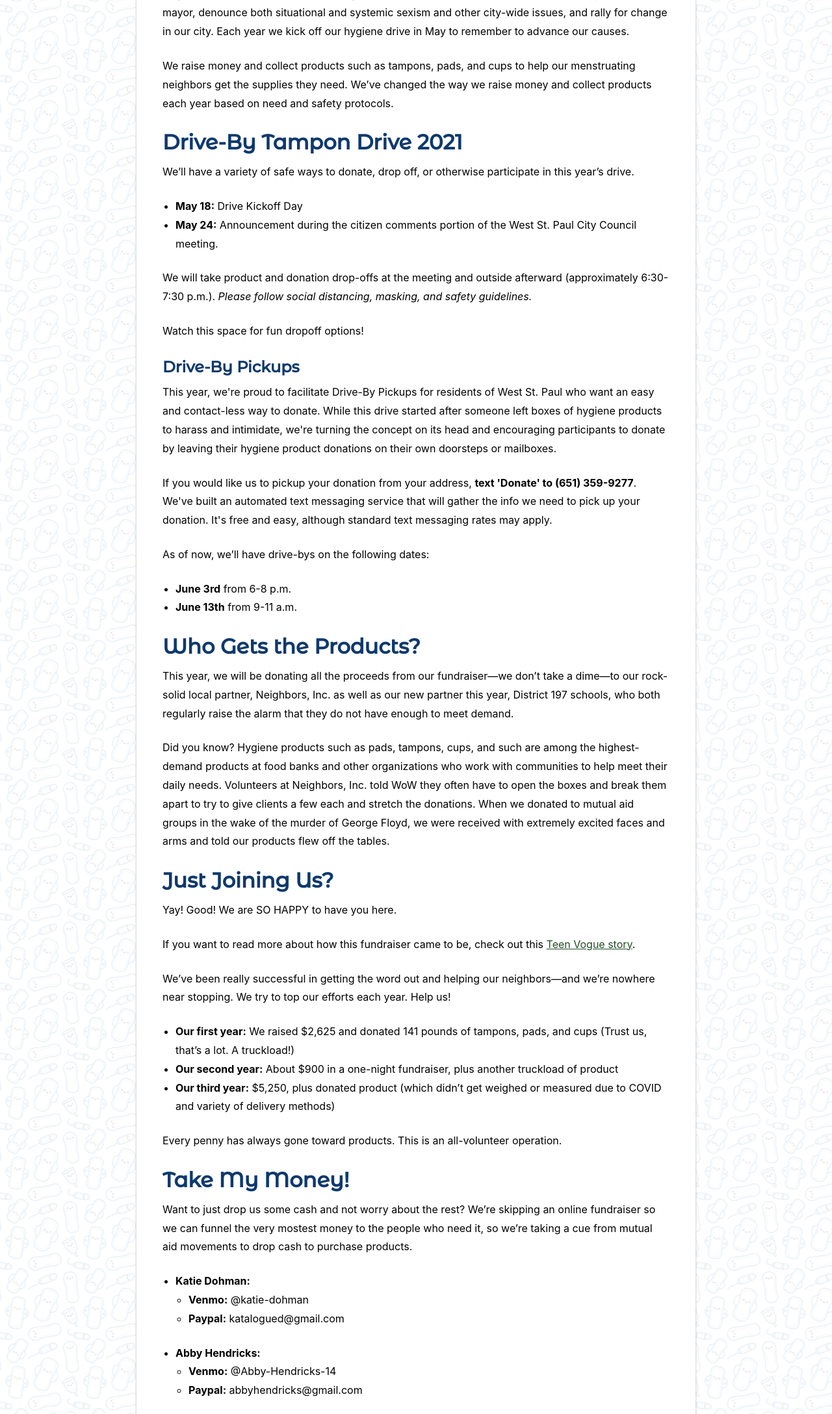
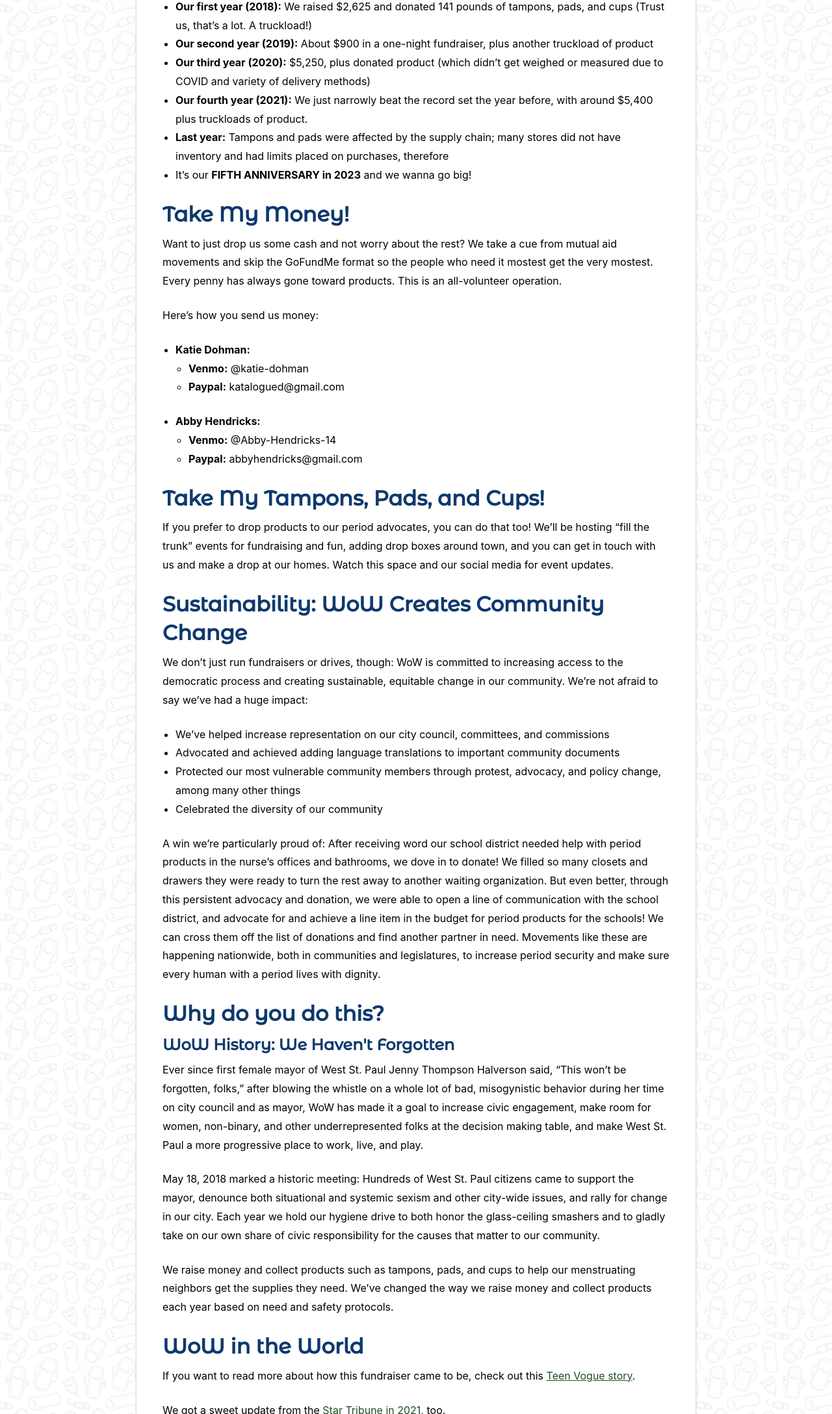
Before and after one commit to zahnster/pad-drive-2021, a plain HTML site: page index.html in a window 1280 px wide. Shown: the part 624-2800 px from the top of the page at 65% size. Drawn offline with Linux system fonts and the light colour scheme.

Commit message:
Update with 2023 content

```diff
--- a/index.html
+++ b/index.html
@@ -1,7 +1,7 @@
 <!DOCTYPE html>
 <html lang="en">
   <head>
-    <title>Women of West St. Paul Fourth Annual Pad Drive</title>
+    <title>Women of West St. Paul Fifth Annual Pad Drive</title>
     <link rel="stylesheet" href="style.css" />
     <link rel="preconnect" href="https://fonts.gstatic.com" />
     <link
@@ -46,164 +46,72 @@
         <h2>
           <span class="nowrap">Women of</span>
           <span class="nowrap">West St. Paul</span>
-          Host Fourth Annual Pad Drive
+          Host Fifth Annual Pad Drive
         </h2>
       </header>
 
       <div class="banner">
         <div class="banner_content">
-          <p>
-            Join us for this year’s fundraiser, which we’re calling the
-            <span class="nowrap">Drive-By Tampon Drive</span>
-          </p>
+          <p>It's our fifth anniversary!</p>
         </div>
       </div>
 
       <div class="content">
-        <h2>We Haven't Forgotten</h2>
+        <h2>Our FIFTH anniversary 2023!</h2>
+
         <p>
-          Ever since first female mayor of West St. Paul Jenny Thompson
-          Halverson said, “This won’t be forgotten, folks” after blowing the
-          whistle on a whole lot of bad, misogynistic behavior during her time
-          on city council and as mayor, WoW has made it a goal to increase civic
-          engagement, make room for women, non-binary, and other
-          underrepresented folks at the decision-making table, and make West St.
-          Paul a more progressive place to work, live, and play.
+          And we&rsquo;re aiming high for this year&rsquo;s pad drive: $10K in
+          10 weeks!!
         </p>
 
         <p>
-          May 18, 2018 marked a historic meeting: Hundreds of West St. Paul
-          citizens came to support the mayor, denounce both situational and
-          systemic sexism and other city-wide issues, and rally for change in
-          our city. Each year we kick off our hygiene drive in May to remember
-          to advance our causes.
+          We&rsquo;ve been really successful in getting the word out and helping
+          our neighbors every year get the hygiene products they need and
+          deserve—and we&rsquo;re nowhere near stopping.
         </p>
 
-        <p>
-          We raise money and collect products such as tampons, pads, and cups to
-          help our menstruating neighbors get the supplies they need. We’ve
-          changed the way we raise money and collect products each year based on
-          need and safety protocols.
-        </p>
-
-        <h2>Drive-By Tampon Drive 2021</h2>
-        <p>
-          We’ll have a variety of safe ways to donate, drop off, or otherwise
-          participate in this year’s drive.
-        </p>
-        <ul>
-          <li><strong>May 18:</strong> Drive Kickoff Day</li>
-          <li>
-            <strong>May 24:</strong> Announcement during the citizen comments
-            portion of the West St. Paul City Council meeting.
-          </li>
-        </ul>
-
-        <p>
-          We will take product and donation drop-offs at the meeting and outside
-          afterward (approximately 6:30-7:30 p.m.).
-          <em>
-            Please follow social distancing, masking, and safety guidelines.
-          </em>
-        </p>
-
-        <p>Watch this space for fun dropoff options!</p>
-
-        <h3>Drive-By Pickups</h3>
-        <p>
-          This year, we're proud to facilitate Drive-By Pickups for residents of
-          West St. Paul who want an easy and contact-less way to donate. While
-          this drive started after someone left boxes of hygiene products to
-          harass and intimidate, we're turning the concept on its head and
-          encouraging participants to donate by leaving their hygiene product
-          donations on their own doorsteps or mailboxes.
-        </p>
-
-        <p>
-          If you would like us to pickup your donation from your address,
-          <strong>text 'Donate' to (651) 359-9277</strong>. We've built an
-          automated text messaging service that will gather the info we need to
-          pick up your donation. It's free and easy, although standard text
-          messaging rates may apply.
-        </p>
-
-        <p>As of now, we’ll have drive-bys on the following dates:</p>
-        <ul>
-          <li><strong>June 3rd</strong> from 6-8 p.m.</li>
-          <li><strong>June 13th</strong> from 9-11 a.m.</li>
-        </ul>
-
-        <h2>Who Gets the Products?</h2>
-
-        <p>
-          This year, we will be donating all the proceeds from our fundraiser—we
-          don’t take a dime—to our rock-solid local partner, Neighbors, Inc. as
-          well as our new partner this year, District 197 schools, who both
-          regularly raise the alarm that they do not have enough to meet demand.
-        </p>
-
-        <p>
-          Did you know? Hygiene products such as pads, tampons, cups, and such
-          are among the highest-demand products at food banks and other
-          organizations who work with communities to help meet their daily
-          needs. Volunteers at Neighbors, Inc. told WoW they often have to open
-          the boxes and break them apart to try to give clients a few each and
-          stretch the donations. When we donated to mutual aid groups in the
-          wake of the murder of George Floyd, we were received with extremely
-          excited faces and arms and told our products flew off the tables.
-        </p>
-
-        <h2>Just Joining Us?</h2>
-
-        <p>Yay! Good! We are SO HAPPY to have you here.</p>
-
-        <p>
-          If you want to read more about how this fundraiser came to be, check
-          out this
-          <a
-            href="https://www.teenvogue.com/story/woman-starts-pad-drive-after-alleged-sexist-harassment"
-            target="blank"
-            rel="noopener"
-            >Teen Vogue story</a
-          >.
-        </p>
-
-        <p>
-          We’ve been really successful in getting the word out and helping our
-          neighbors—and we’re nowhere near stopping. We try to top our efforts
-          each year. Help us!
-        </p>
-
+        <h2>OK, but like how much are we talking, here?</h2>
         <ul>
           <li>
-            <strong>Our first year:</strong> We raised $2,625 and donated 141
-            pounds of tampons, pads, and cups (Trust us, that’s a lot. A
-            truckload!)
+            <strong>Our first year (2018):</strong> We raised $2,625 and donated
+            141 pounds of tampons, pads, and cups (Trust us, that&rsquo;s a lot.
+            A truckload!)
           </li>
           <li>
-            <strong>Our second year:</strong> About $900 in a one-night
+            <strong>Our second year (2019):</strong> About $900 in a one-night
             fundraiser, plus another truckload of product
           </li>
           <li>
-            <strong>Our third year:</strong> $5,250, plus donated product (which
-            didn’t get weighed or measured due to COVID and variety of delivery
-            methods)
+            <strong>Our third year (2020):</strong> $5,250, plus donated product
+            (which didn&rsquo;t get weighed or measured due to COVID and variety
+            of delivery methods)
+          </li>
+          <li>
+            <strong>Our fourth year (2021):</strong> We just narrowly beat the
+            record set the year before, with around $5,400 plus truckloads of
+            product.
+          </li>
+          <li>
+            <strong>Last year:</strong> Tampons and pads were affected by the
+            supply chain; many stores did not have inventory and had limits
+            placed on purchases, therefore
+          </li>
+          <li>
+            It&rsquo;s our <strong>FIFTH ANNIVERSARY in 2023</strong> and we
+            wanna go big!
           </li>
         </ul>
-
-        <p>
-          Every penny has always gone toward products. This is an all-volunteer
-          operation.
-        </p>
 
         <h2>Take My Money!</h2>
 
         <p>
-          Want to just drop us some cash and not worry about the rest? We’re
-          skipping an online fundraiser so we can funnel the very mostest money
-          to the people who need it, so we’re taking a cue from mutual aid
-          movements to drop cash to purchase products.
+          Want to just drop us some cash and not worry about the rest? We take a
+          cue from mutual aid movements and skip the GoFundMe format so the
+          people who need it mostest get the very mostest. Every penny has
+          always gone toward products. This is an all-volunteer operation.
         </p>
+
+        <p>Here&rsquo;s how you send us money:</p>
 
         <ul>
           <li>
@@ -222,6 +130,187 @@
           </li>
         </ul>
 
+        <h2>Take My Tampons, Pads, and Cups!</h2>
+
+        <p>
+          If you prefer to drop products to our period advocates, you can do
+          that too! We&rsquo;ll be hosting “fill the trunk” events for
+          fundraising and fun, adding drop boxes around town, and you can get in
+          touch with us and make a drop at our homes. Watch this space and our
+          social media for event updates.
+        </p>
+
+        <h2>Sustainability: WoW Creates Community Change</h2>
+
+        <p>
+          We don&rsquo;t just run fundraisers or drives, though: WoW is
+          committed to increasing access to the democratic process and creating
+          sustainable, equitable change in our community. We&rsquo;re not afraid
+          to say we&rsquo;ve had a huge impact:
+        </p>
+        <ul>
+          <li>
+            We&rsquo;ve helped increase representation on our city council,
+            committees, and commissions
+          </li>
+
+          <li>
+            Advocated and achieved adding language translations to important
+            community documents
+          </li>
+          <li>
+            Protected our most vulnerable community members through protest,
+            advocacy, and policy change, among many other things
+          </li>
+          <li>Celebrated the diversity of our community</li>
+        </ul>
+
+        <p>
+          A win we&rsquo;re particularly proud of: After receiving word our
+          school district needed help with period products in the nurse&rsquo;s
+          offices and bathrooms, we dove in to donate! We filled so many closets
+          and drawers they were ready to turn the rest away to another waiting
+          organization. But even better, through this persistent advocacy and
+          donation, we were able to open a line of communication with the school
+          district, and advocate for and achieve a line item in the budget for
+          period products for the schools! We can cross them off the list of
+          donations and find another partner in need. Movements like these are
+          happening nationwide, both in communities and legislatures, to
+          increase period security and make sure every human with a period lives
+          with dignity.
+        </p>
+
+        <h2>Why do you do this?</h2>
+
+        <h3>WoW History: We Haven't Forgotten</h3>
+
+        <p>
+          Ever since first female mayor of West St. Paul Jenny Thompson
+          Halverson said, “This won&rsquo;t be forgotten, folks,” after blowing
+          the whistle on a whole lot of bad, misogynistic behavior during her
+          time on city council and as mayor, WoW has made it a goal to increase
+          civic engagement, make room for women, non-binary, and other
+          underrepresented folks at the decision making table, and make West St.
+          Paul a more progressive place to work, live, and play.
+        </p>
+
+        <p>
+          May 18, 2018 marked a historic meeting: Hundreds of West St. Paul
+          citizens came to support the mayor, denounce both situational and
+          systemic sexism and other city-wide issues, and rally for change in
+          our city. Each year we hold our hygiene drive to both honor the
+          glass-ceiling smashers and to gladly take on our own share of civic
+          responsibility for the causes that matter to our community.
+        </p>
+
+        <p>
+          We raise money and collect products such as tampons, pads, and cups to
+          help our menstruating neighbors get the supplies they need.
+          We&rsquo;ve changed the way we raise money and collect products each
+          year based on need and safety protocols.
+        </p>
+
+        <h2>WoW in the World</h2>
+        <p>
+          If you want to read more about how this fundraiser came to be, check
+          out this
+          <a
+            href="https://www.teenvogue.com/story/woman-starts-pad-drive-after-alleged-sexist-harassment"
+            target="_blank"
+            >Teen Vogue story</a
+          >.
+        </p>
+
+        <p>
+          We got a sweet update from the
+          <a
+            href="https://www.startribune.com/the-women-of-west-st-paul-give-to-the-maxi/600073779/"
+            target="_blank"
+            >Star Tribune in 2021</a
+          >, too.
+        </p>
+
+        <h2>How else can I help?</h2>
+
+        <p>Glad you asked!</p>
+
+        <p>You can:</p>
+
+        <ul>
+          <li>
+            Post on social media (word of mouth is our biggest donation driver!)
+          </li>
+          <li>Share our Venmo</li>
+          <li>
+            Keep your Venmo donation public when you donate (you&rsquo;d be
+            SURPRISED how many friends will donate when they see your good
+            work!)
+          </li>
+          <li>Contact us to volunteer, donate money or product, etc.</li>
+          <li>
+            Talk to your bosses about corporate match donations or if you know
+            anyone in the industry—we&rsquo;d love to have Tampax, etc. become a
+            corporate partner
+          </li>
+          <li>
+            Start a drive in your town! Period poverty is, unfortunately,
+            everywhere
+          </li>
+        </ul>
+
+        <h2>Did You Know?</h2>
+        <ul>
+          <li>
+            Hygiene products such as pads, tampons, cups, and such are among the
+            highest-demand products at food banks and other organizations who
+            work with communities to help meet their daily needs.
+          </li>
+          <li>
+            Volunteers at Neighbors, Inc. told WoW they often have to open the
+            boxes and break them apart to try to give clients a few tampons or
+            pads each to stretch the donations. When we donated to mutual aid
+            groups in the wake of the murder of George Floyd, we were told
+            period products flew off the tables and people were very excited
+            that it was even an option.
+          </li>
+          <li>
+            Nearly 17 million people live in period poverty in the U.S.: They do
+            not have the access or income to get the supplies they need every 28
+            days.
+          </li>
+          <li>
+            Nearly 14 percent of college-age people who menstruate have not been
+            able to afford hygiene products in the last year, and 10 percent
+            cannot each month.
+          </li>
+          <li>
+            Two-thirds of low-income women cannot afford products each month.
+          </li>
+
+          <li>You cannot use SNAP benefits to purchase hygiene products.</li>
+          <li>
+            Those who reported period insecurity in the last year were also the
+            people most likely to report moderate to severe depression. The
+            stigma connected to periods is isolating and full of shame. Since
+            COVID-19 hit, 1 in 3 parents has worried about being able to afford
+            hygiene products for their menstruating child.
+          </li>
+          <li>
+            One in five menstruating school-age people have missed school as a
+            result. Lower-income and students of color are more impacted than
+            their white counterparts.
+          </li>
+          <li>
+            The State of the Period survey in 2019 found that 51 percent of
+            students ages 13 to 19 feel their school does not care about them if
+            they do not provide free products in their bathroom.
+          </li>
+          <li>
+            Hygiene products are also subject to sales tax, which many groups
+            nationwide are looking to abolish.
+          </li>
+        </ul>
+
         <h2>Contact Us</h2>
 
         <p>
@@ -231,15 +320,7 @@
 
         <ul>
           <li>Get in touch! Email hellowomenofwsp@gmail.com</li>
-          <li>
-            Find Us on
-            <a
-              href="https://www.facebook.com/groups/600525326995483/"
-              target="blank"
-              rel="noopener"
-              >Facebook</a
-            >
-          </li>
+          <li>Find Us on Facebook</li>
         </ul>
       </div>
     </main>
```
